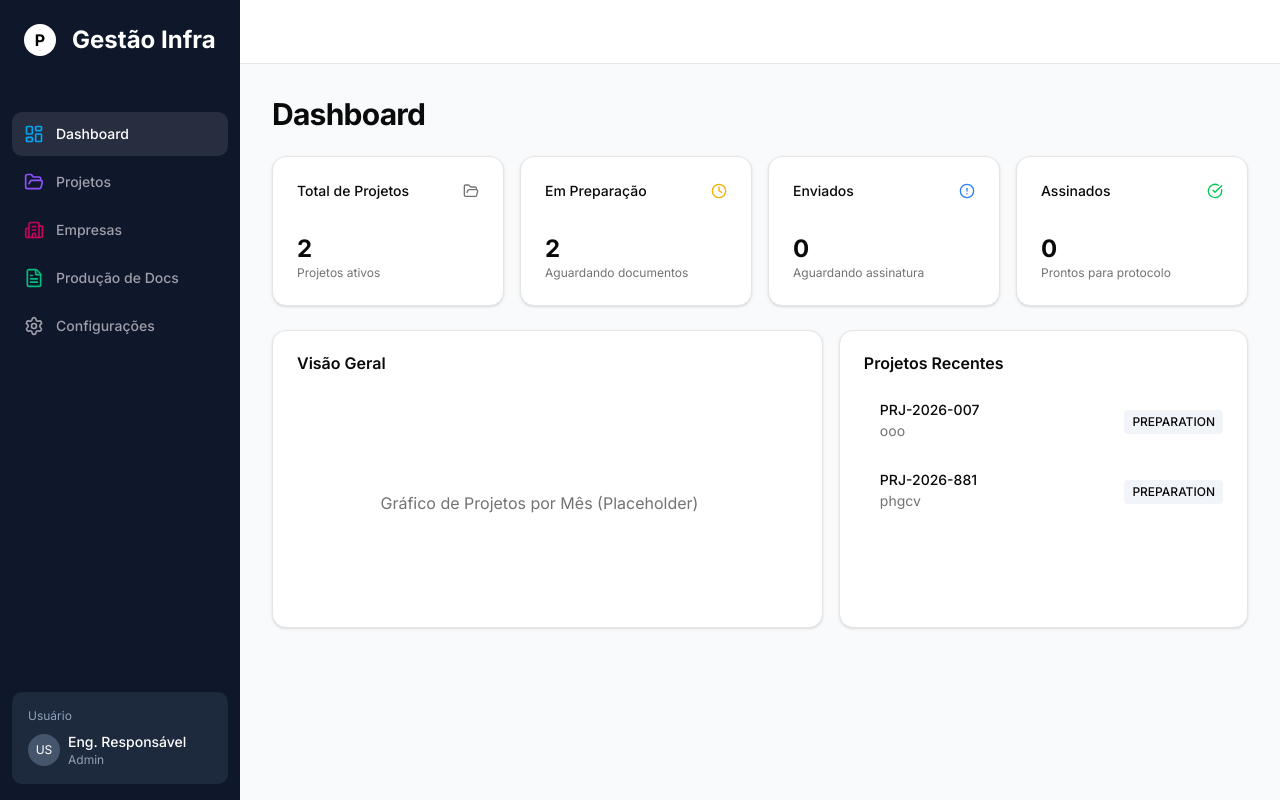
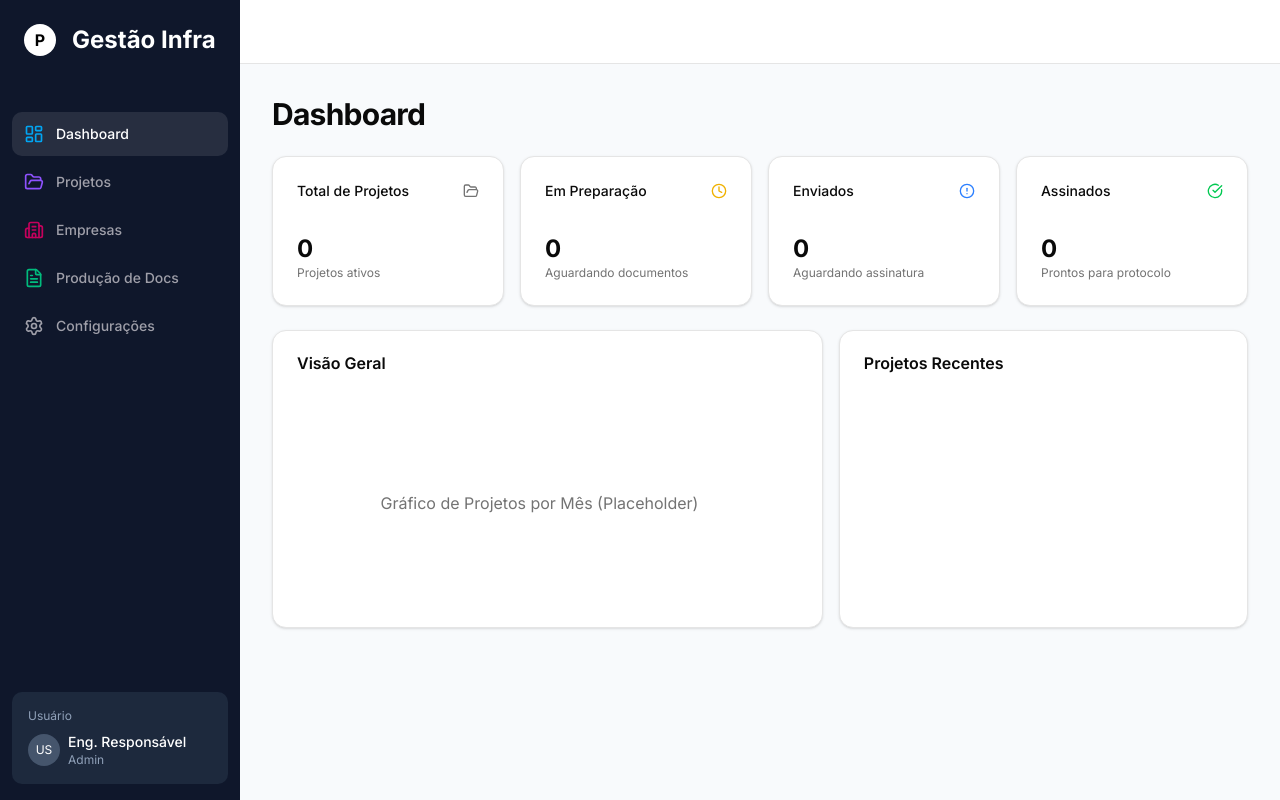
Before and after one commit to Alexxara15/gestao_projeto, a Next.js app: page /dashboard in a window 1280 px wide. Built offline with nearby package versions, Linux system fonts and the light colour scheme.

Commit message:
feat: Adiciona os componentes KanbanCard e KanbanColumn e remove os dados de projetos e documentos gerados do data.json.

```diff
--- a/data.json
+++ b/data.json
@@ -62,201 +62,6 @@
       ]
     }
   ],
-  "projects": [
-    {
-      "id": "e4a88dc8-9adf-44e7-8c07-c45da37adcb9",
-      "number": "PRJ-2026-881",
-      "companyId": "1",
-      "stateId": "2",
-      "concessionaireId": "3",
-      "city": "phgcv",
-      "infraType": "FTTH",
-      "poleCount": 55,
-      "status": "PREPARATION",
-      "createdAt": "2026-01-28T20:32:54.106Z",
-      "documents": [
-        {
-          "id": "4a87f4d2-49cb-4c89-a0c1-6ab88b82b948",
-          "name": "Formulário de Acesso",
-          "required": true,
-          "completed": false
-        },
-        {
-          "id": "f0330dc9-a342-4f12-abda-53166c326306",
-          "name": "Diagrama Unifilar",
-          "required": true,
-          "completed": false
-        },
-        {
-          "id": "0287abcc-2fbf-4e89-93c0-c73788740cc0",
-          "name": "Responsabilidade Técnica",
-          "required": true,
-          "completed": false
-        }
-      ]
-    },
-    {
-      "id": "16538880-8c19-456e-9d5c-0186c39a8f07",
-      "number": "PRJ-2026-007",
-      "companyId": "1",
-      "stateId": "1",
-      "concessionaireId": "1",
-      "city": "ooo",
-      "infraType": "POSTES",
-      "poleCount": 55,
-      "status": "PREPARATION",
-      "createdAt": "2026-01-29T03:10:58.120Z",
-      "documents": [
-        {
-          "id": "c4236e12-b1aa-424e-be28-43cbee1206bd",
-          "name": "Requerimento Padrão",
-          "required": true,
-          "completed": false
-        },
-        {
-          "id": "a3f29917-82e0-4e5e-9ccd-a10379352b3f",
-          "name": "Projeto Técnico (DWG/PDF)",
-          "required": true,
-          "completed": false
-        },
-        {
-          "id": "109eb568-d0ab-438a-a843-d84f11d34e6c",
-          "name": "ART de Projeto e Execução",
-          "required": true,
-          "completed": false
-        },
-        {
-          "id": "f0e79fae-e358-4281-9a7c-6cb202f69dd0",
-          "name": "Memorial Descritivo",
-          "required": true,
-          "completed": false
-        },
-        {
-          "id": "f9588834-cea0-47ae-98ef-aabd616ba9fb",
-          "name": "Cronograma Físico-Financeiro",
-          "required": true,
-          "completed": false
-        }
-      ]
-    }
-  ],
-  "generatedDocuments": [
-    {
-      "id": "412ced89-b235-46d4-848b-2128bbbe9952",
-      "projectId": "e4a88dc8-9adf-44e7-8c07-c45da37adcb9",
-      "templateId": "req-enel-sp-01",
-      "templateName": "Requerimento de Análise de Projeto",
-      "data": {
-        "nome_interessado": "Exemplo Engenharia",
-        "cnpj_interessado": "00.000.000/0001-91",
-        "endereco_obra": "phgcv",
-        "qtd_postes": "55",
-        "data_solicitacao": "2005-01-15"
-      },
-      "createdAt": "2026-01-29T01:29:43.570Z",
-      "version": 1,
-      "createdBy": "Usuário Demo",
-      "fileUrl": "/simulated-docs/req-enel-sp-01-1769650183570.pdf"
-    },
-    {
-      "id": "e04df7cd-4b14-4738-93d9-daae7f3d8b34",
-      "projectId": "e4a88dc8-9adf-44e7-8c07-c45da37adcb9",
-      "templateId": "enel-ce-solicitacao-01",
-      "templateName": "Solicitação de Compartilhamento",
-      "data": {
-        "municipio": "Sobral",
-        "data_documento": "2026-01-29",
-        "representante_nome": "|ALEXSANDRO ARAUJO",
-        "empresa_razao_social": "ALANENT LTDA",
-        "empresa_cnpj": "00.000.000/0001-91",
-        "email_contato": "contato@exemplo.com",
-        "endereco_correspondencia": "Rua Teste, 123",
-        "representante_cargo": "SOCIO ADM"
-      },
-      "createdAt": "2026-01-29T01:42:48.657Z",
-      "version": 1,
-      "createdBy": "Usuário Demo",
-      "fileUrl": "/simulated-docs/ENEL_CE_Solicitacao_Compartilhamento_ALANENTLTDA_v1_20260129.pdf"
-    },
-    {
-      "id": "7db78a7d-9cb8-4453-a11b-84ac8d62cea1",
-      "projectId": "e4a88dc8-9adf-44e7-8c07-c45da37adcb9",
-      "templateId": "enel-ce-solicitacao-01",
-      "templateName": "Solicitação de Compartilhamento",
-      "data": {
-        "municipio": "phgcv",
-        "data_documento": "2026-01-29",
-        "representante_nome": "Eng. Fulano",
-        "empresa_razao_social": "Exemplo Engenharia",
-        "empresa_cnpj": "00.000.000/0001-91",
-        "email_contato": "contato@exemplo.com",
-        "endereco_correspondencia": "Rua Teste, 123",
-        "representante_cargo": "nj"
-      },
-      "createdAt": "2026-01-29T02:01:07.393Z",
-      "version": 2,
-      "createdBy": "Usuário Demo",
-      "fileUrl": "/simulated-docs/ENEL_CE_Solicitacao_Compartilhamento_EXEMPLOENGENHAR_v2_20260129.pdf"
-    },
-    {
-      "id": "258ba054-80df-4908-8b7b-de3985df3dae",
-      "projectId": "e4a88dc8-9adf-44e7-8c07-c45da37adcb9",
-      "templateId": "enel-ce-solicitacao-01",
-      "templateName": "Solicitação de Compartilhamento",
-      "data": {
-        "municipio": "Sobral",
-        "data_documento": "2026-01-29",
-        "representante_nome": "Alexsandro Araújo",
-        "empresa_razao_social": "Exemplo Engenharia",
-        "empresa_cnpj": "00.000.000/0001-91",
-        "email_contato": "contato@exemplo.com",
-        "endereco_correspondencia": "Rua Teste, 123",
-        "representante_cargo": "Sócio/Administrador"
-      },
-      "createdAt": "2026-01-29T02:39:18.994Z",
-      "version": 3,
-      "createdBy": "Usuário Demo",
-      "fileUrl": "/generated-docs/ENEL_CE_Solicitacao_Compartilhamento_EXEMPLOENGENHAR_v3_20260129.docx"
-    },
-    {
-      "id": "ca4c9d7e-2ee2-40fd-ab42-640759a420a3",
-      "projectId": "e4a88dc8-9adf-44e7-8c07-c45da37adcb9",
-      "templateId": "enel-ce-solicitacao-01",
-      "templateName": "Solicitação de Compartilhamento",
-      "data": {
-        "municipio": "Sobral",
-        "data_documento": "2026-01-29",
-        "representante_nome": "Alexsandro Araújo",
-        "empresa_razao_social": "Exemplo Engenharia",
-        "empresa_cnpj": "00.000.000/0001-91",
-        "email_contato": "contato@exemplo.com",
-        "endereco_correspondencia": "Rua Teste, 123",
-        "representante_cargo": "Sócio/Administrador"
-      },
-      "createdAt": "2026-01-29T02:41:14.331Z",
-      "version": 4,
-      "createdBy": "Usuário Demo",
-      "fileUrl": "/generated-docs/ENEL_CE_Solicitacao_Compartilhamento_EXEMPLOENGENHAR_v4_20260129.docx"
-    },
-    {
-      "id": "0ffbfa74-4545-4497-bb3b-f3c8b1a91e6d",
-      "projectId": "e4a88dc8-9adf-44e7-8c07-c45da37adcb9",
-      "templateId": "enel-ce-solicitacao-01",
-      "templateName": "Solicitação de Compartilhamento",
-      "data": {
-        "municipio": "Sobral",
-        "data_documento": "2026-01-29",
-        "representante_nome": "Francisco Alexsandro Araújo",
-        "empresa_razao_social": "ALANENT TELECOMUNICACOES LTDA",
-        "empresa_cnpj": "00.000.000/0001-91",
-        "email_contato": "alexsandro.araujo015@gmail.com",
-        "endereco_correspondencia": "Rua Coronel Estanislau Frota 340, Centro,Sobral-CE, CEP:62.010-560",
-        "representante_cargo": "Sócio/Administrador"
-      },
-      "createdAt": "2026-01-29T02:46:54.509Z",
-      "version": 5,
-      "createdBy": "Usuário Demo",
-      "fileUrl": "/generated-docs/ENEL_CE_Solicitacao_Compartilhamento_ALANENTTELECOMU_v5_20260129.docx"
-    }
-  ]
+  "projects": [],
+  "generatedDocuments": []
 }
--- a/src/components/kanban/KanbanCard.tsx
+++ b/src/components/kanban/KanbanCard.tsx
@@ -61,7 +61,7 @@ export function KanbanCardContent({
                             <Button
                                 variant="ghost"
                                 size="icon"
-                                className="h-5 w-5 text-slate-400 hover:text-slate-600 -mt-1 -mr-1"
+                                className="h-5 w-5 text-slate-400 hover:text-slate-600 -mt-1 -mr-1 relative z-10"
                                 onPointerDown={(e) => e.stopPropagation()}
                                 onMouseDown={(e) => e.stopPropagation()}
                                 onClick={(e) => e.stopPropagation()}
@@ -99,7 +99,7 @@ export function KanbanCardContent({
 
                     {/* Embedded Checklist (Compact) */}
                     <div
-                        className="bg-slate-50 rounded p-1 border border-slate-100"
+                        className="bg-slate-50 rounded p-1 border border-slate-100 relative z-10"
                         onPointerDown={(e) => e.stopPropagation()}
                         onMouseDown={(e) => e.stopPropagation()}
                     >
```
